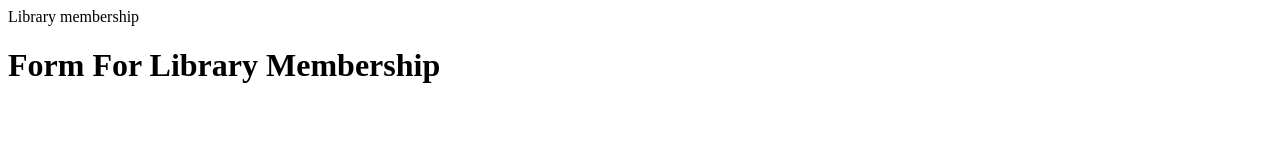
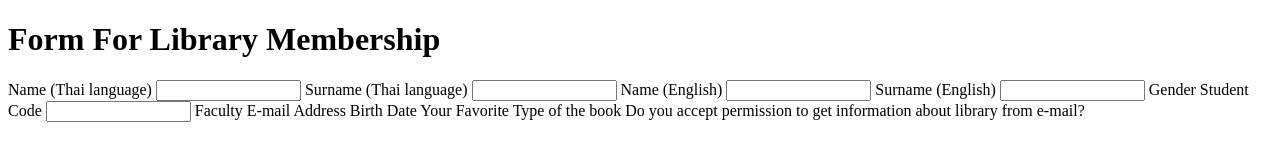
Before and after one commit to 6709530015/6709530015_LibraryMembershipApplicationForm, a plain HTML site: page index.html in a window 1280 px wide. Drawn offline with Linux system fonts and the light colour scheme.

Commit message:
Add headline to each input

```diff
--- a/index.html
+++ b/index.html
@@ -1,9 +1,41 @@
 <!DOCTYPE html>
 <html>
 <head>
-    Library membership
+    <title>library membership</title>
 </head>
+
 <body>
     <h1>Form For Library Membership</h1>
+    <form action="">
+    <p>
+        Name (Thai language)
+        <input type="text" name="thainame" size="15" maxlength="20">
+
+        Surname (Thai language)
+        <input type="text" name="thaisurname" size="15" maxlength="20">
+
+        Name (English)
+        <input type="text" name="engname" size="15" maxlength="20">
+
+        Surname (English)
+        <input type="text" name=engsurname" size="15" maxlength="20">
+
+        Gender
+
+        Student Code
+        <input type="text" name=studentcode" size="15" maxlength="20">
+
+        Faculty
+
+        E-mail Address
+
+        Birth Date
+
+        Your Favorite Type of the book
+
+        Do you accept permission to get information about library from e-mail?
+
+    </p>
+    </form>
 </body>
 </html>
```
